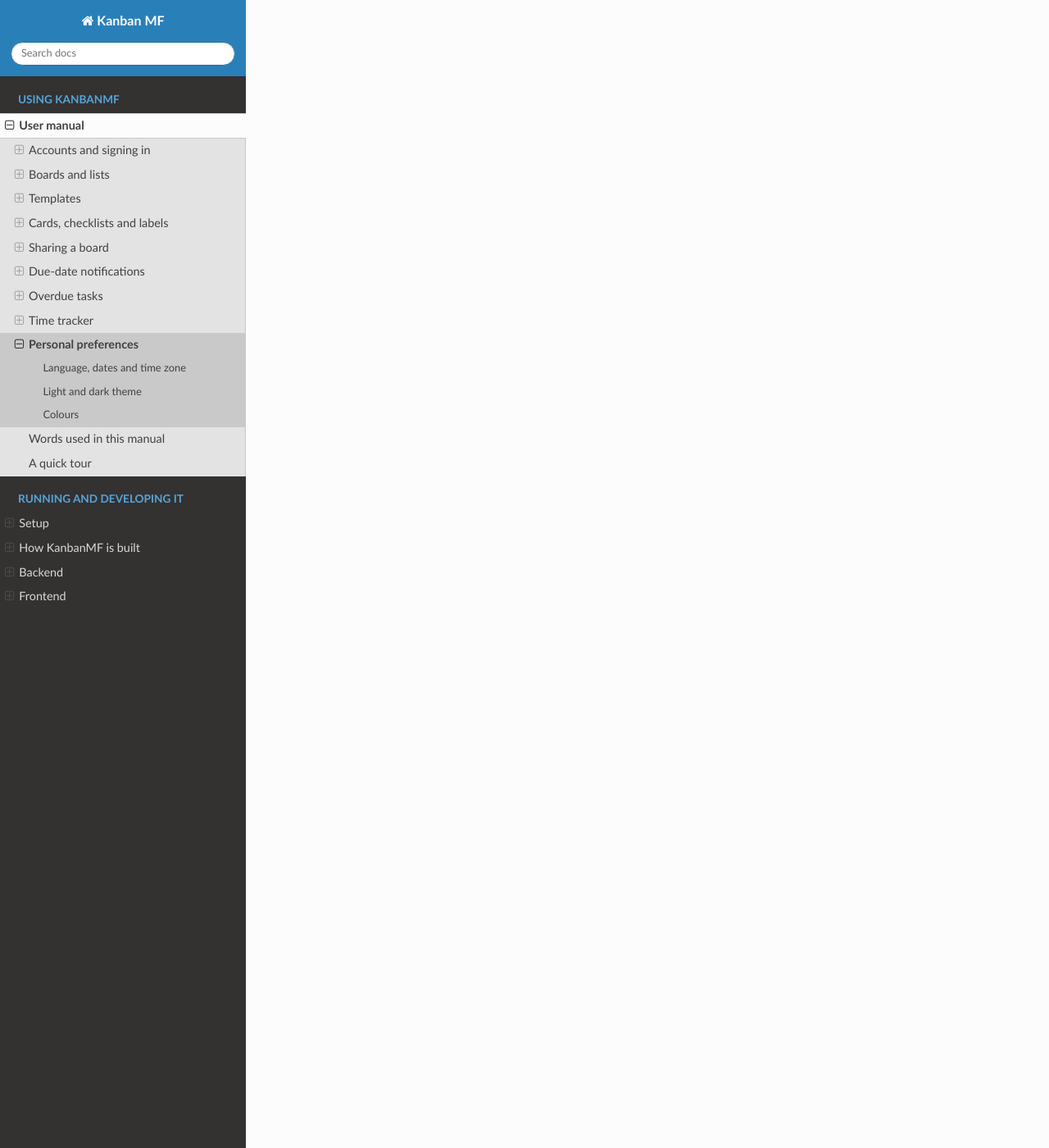
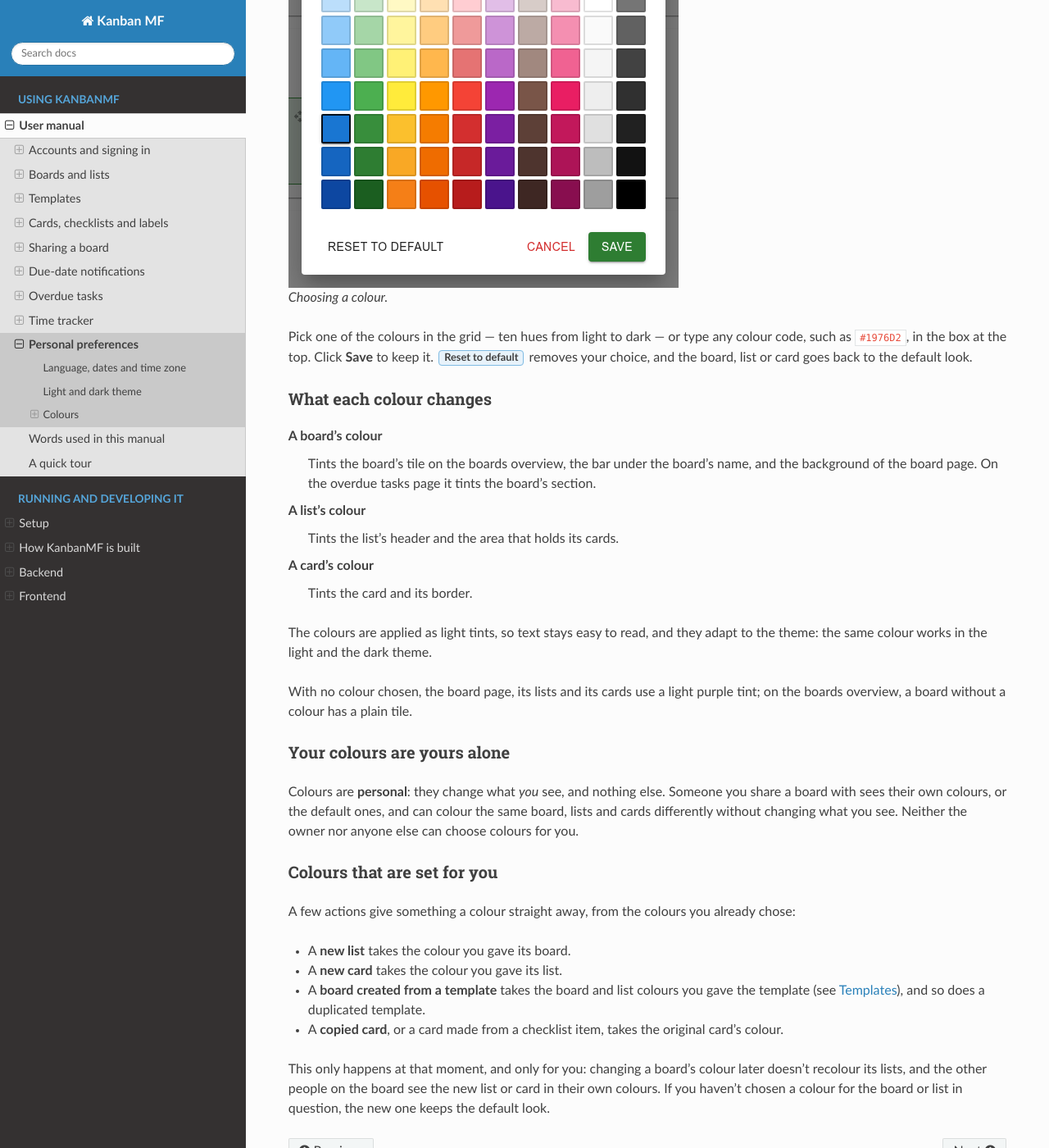
Before and after one commit to JaumeFigueras/KanbanMF, a Sphinx documentation site: the page built from docs/source/manual/preferences.rst, in a window 1280 px wide and 1400 px high, scrolled down 2460 px. Shown: the whole window at 82% size. Built offline with Sphinx 7.4.7 and the Read the Docs theme 3.1.0, drawn with Linux system fonts in a browser that asks for light colours; some of the changed text lies outside the part shown.

Commit message:
Improved docs including colors dialog

```diff
--- a/docs/source/manual/boards.rst
+++ b/docs/source/manual/boards.rst
@@ -76,7 +76,8 @@
 
 :guilabel:`Change Color`
    Pick the board's colour, or :guilabel:`Reset to default`. The colour tints
-   the tile and the board itself, and is only what *you* see.
+   the tile and the board itself, and is only what *you* see (see
+   :ref:`manual-colours`).
 
 :guilabel:`Share`
    Share the board with other people — see :doc:`sharing`. Owner only.
@@ -156,7 +157,7 @@
 
 :guilabel:`Change Color`
    The list's colour, again only for you. New cards you add to a coloured
-   list take its colour.
+   list take its colour (see :ref:`manual-colours`).
 
 :guilabel:`Archive List`
    Hide the list, with all its cards, from the board.
--- a/docs/source/manual/cards.rst
+++ b/docs/source/manual/cards.rst
@@ -125,7 +125,8 @@
    Open the card dialog.
 
 :guilabel:`Change Color`
-   Tint the card. As with boards and lists, the colour is only what you see.
+   Tint the card. As with boards and lists, the colour is only what you see
+   (see :ref:`manual-colours`).
 
 :guilabel:`Copy Card`
    Make a copy, in any list of any board you have access to.
--- a/docs/source/manual/preferences.rst
+++ b/docs/source/manual/preferences.rst
@@ -49,11 +49,76 @@
 The theme is remembered **per browser**, not per account: you can use the
 dark theme on one computer and the light one on another.
 
+.. _manual-colours:
+
 Colours
 -------
 
-Boards, lists and cards can each be given a colour from their menus (see
-:doc:`boards` and :doc:`cards`). These colours are yours alone: someone you
-share a board with sees their own colours, or the default ones. Use them to
-make your boards easier to read for you, without imposing them on anyone
-else.
+Boards, lists and cards can each have a colour. Colours are there to make
+your boards easier to read at a glance: a colour per project, a colour for
+the *Done* list, a red card for something that must not be forgotten.
+
+Choosing a colour
+~~~~~~~~~~~~~~~~~
+
+Choose :guilabel:`Change Color` from the menu of a board's tile (see
+:doc:`boards`), of a list, or of a card (see :doc:`cards`).
+
+.. figure:: img/color-picker.png
+   :alt: The Change Color dialog, with a grid of colours, a box for the
+         colour code and a Reset to default button.
+
+   Choosing a colour.
+
+Pick one of the colours in the grid — ten hues from light to dark — or type
+any colour code, such as ``#1976D2``, in the box at the top. Click **Save**
+to keep it. :guilabel:`Reset to default` removes your choice, and the board,
+list or card goes back to the default look.
+
+What each colour changes
+~~~~~~~~~~~~~~~~~~~~~~~~
+
+A board's colour
+   Tints the board's tile on the boards overview, the bar under the board's
+   name, and the background of the board page. On the overdue tasks page it
+   tints the board's section.
+
+A list's colour
+   Tints the list's header and the area that holds its cards.
+
+A card's colour
+   Tints the card and its border.
+
+The colours are applied as light tints, so text stays easy to read, and they
+adapt to the theme: the same colour works in the light and the dark theme.
+
+With no colour chosen, the board page, its lists and its cards use a light
+purple tint; on the boards overview, a board without a colour has a plain
+tile.
+
+Your colours are yours alone
+~~~~~~~~~~~~~~~~~~~~~~~~~~~~
+
+Colours are **personal**: they change what *you* see, and nothing else.
+Someone you share a board with sees their own colours, or the default ones,
+and can colour the same board, lists and cards differently without changing
+what you see. Neither the owner nor anyone else can choose colours for you.
+
+Colours that are set for you
+~~~~~~~~~~~~~~~~~~~~~~~~~~~~
+
+A few actions give something a colour straight away, from the colours you
+already chose:
+
+- A **new list** takes the colour you gave its board.
+- A **new card** takes the colour you gave its list.
+- A **board created from a template** takes the board and list colours you
+  gave the template (see :doc:`templates`), and so does a duplicated
+  template.
+- A **copied card**, or a card made from a checklist item, takes the
+  original card's colour.
+
+This only happens at that moment, and only for you: changing a board's colour
+later doesn't recolour its lists, and the other people on the board see the
+new list or card in their own colours. If you haven't chosen a colour for the
+board or list in question, the new one keeps the default look.
```
Also changed, not shown: PENDING.md (+1 -1 lines), docs/screenshots/capture.py (+10 -0 lines), docs/source/manual/img/color-picker.ca.png (added), docs/source/manual/img/color-picker.png (added), 3 other files.
